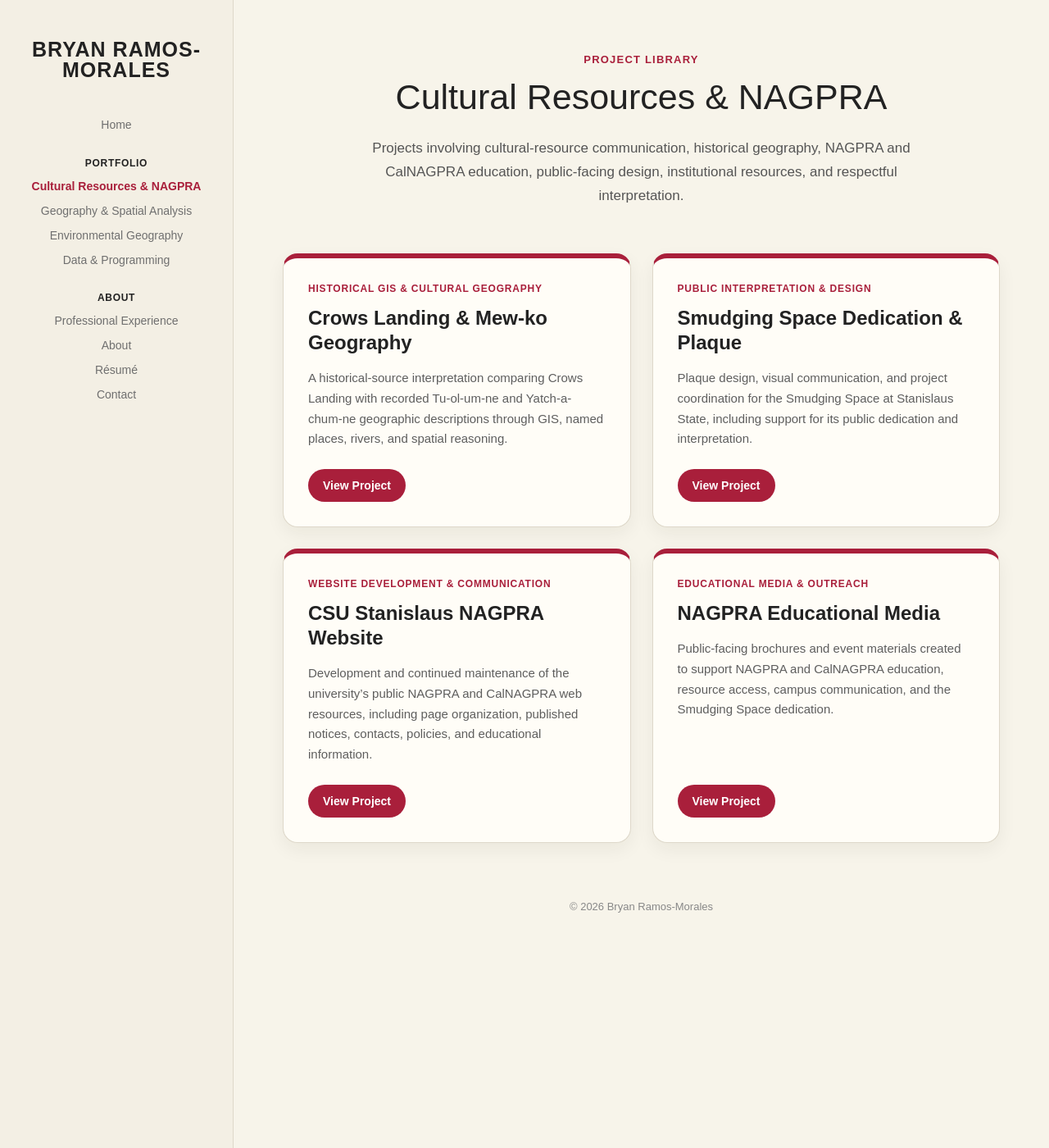
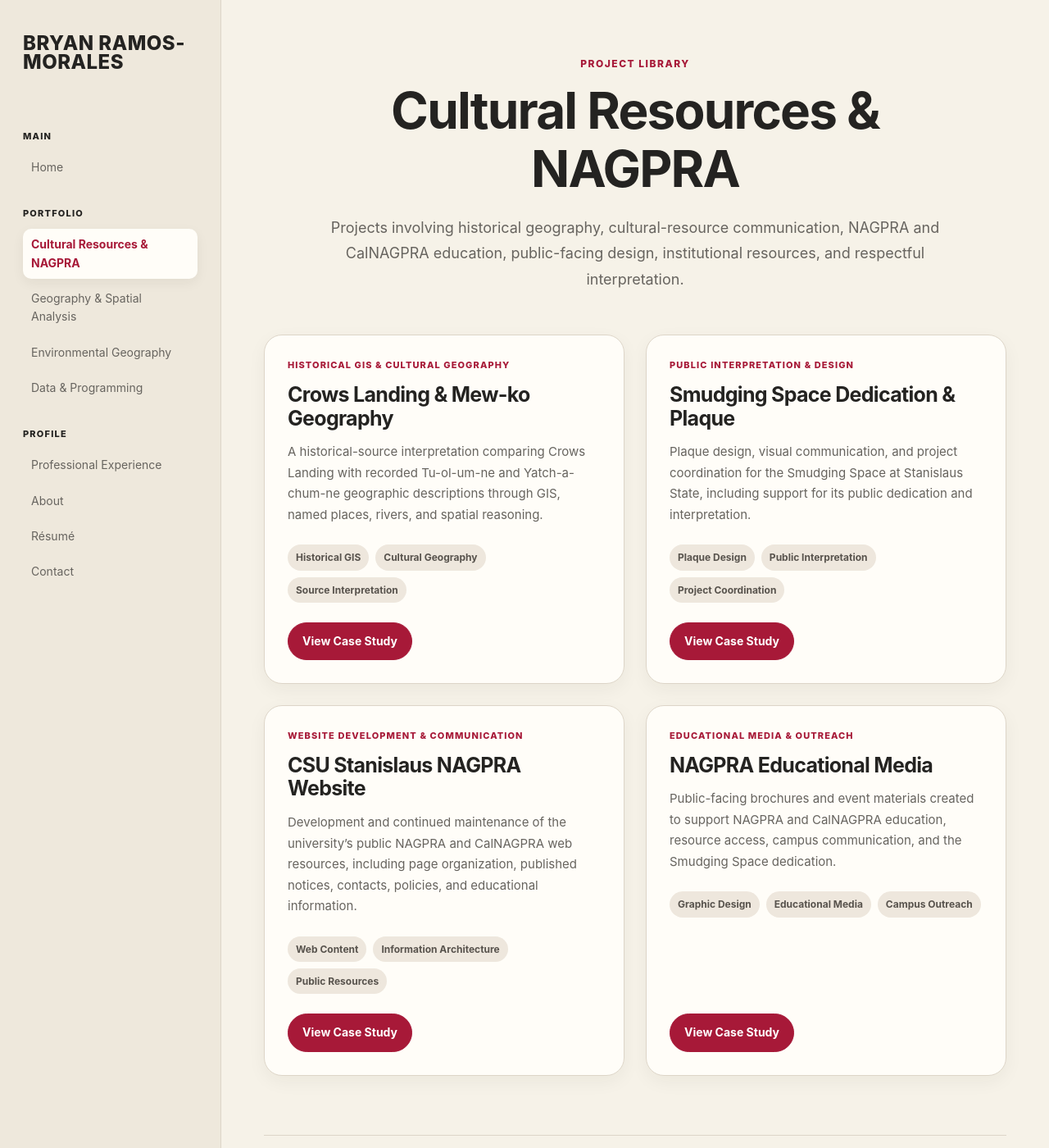
Before and after one commit to bramosmorales/bramosmorales.github.io, a Jekyll site: the page built from cultural-resources.html, in a window 1280 px wide and 1400 px high. Shown: the whole window at 82% size. Built offline with Jekyll 4.4.1, drawn with Linux system fonts in a browser that asks for light colours.

Commit message:
Update cultural-resources.html

```diff
--- a/cultural-resources.html
+++ b/cultural-resources.html
@@ -1,271 +1,29 @@
-<!DOCTYPE html>
-<html lang="en">
-<head>
-  <meta charset="UTF-8">
-  <meta name="viewport" content="width=device-width, initial-scale=1.0">
+---
+layout: default
+title: Cultural Resources & NAGPRA
+description: Cultural resources, historical geography, NAGPRA, public communication, and institutional projects.
+section: cultural-resources
+---
 
-  <title>Cultural Resources & NAGPRA | Bryan Ramos-Morales</title>
-
-  <style>
-    :root {
-      --background: #f7f4ea;
-      --sidebar: #f3efe4;
-      --text: #222222;
-      --muted: #6f6f6f;
-      --accent: #a91f3b;
-      --accent-dark: #85162d;
-      --border: #ded8ca;
-      --card: #fffdf7;
-    }
-
-    * {
-      box-sizing: border-box;
-    }
-
-    body {
-      margin: 0;
-      background: var(--background);
-      color: var(--text);
-      font-family: Arial, Helvetica, sans-serif;
-    }
-
-    .layout {
-      display: grid;
-      grid-template-columns: 285px 1fr;
-      min-height: 100vh;
-    }
-
-    .sidebar {
-      position: sticky;
-      top: 0;
-      height: 100vh;
-      padding: 48px 30px;
-      background: var(--sidebar);
-      border-right: 1px solid var(--border);
-      text-align: center;
-    }
-
-    .name {
-      margin-bottom: 45px;
-      font-size: 25px;
-      font-weight: 800;
-      line-height: 1;
-      letter-spacing: 1px;
-    }
-
-    .nav-label {
-      margin-top: 30px;
-      margin-bottom: 12px;
-      font-size: 12px;
-      font-weight: 800;
-      letter-spacing: 0.7px;
-      text-transform: uppercase;
-    }
-
-    .sidebar a {
-      display: block;
-      margin: 11px 0;
-      color: var(--muted);
-      text-decoration: none;
-      font-size: 14px;
-      line-height: 1.35;
-    }
-
-    .sidebar a:hover,
-    .sidebar a.active {
-      color: var(--accent);
-      font-weight: 700;
-    }
-
-    main {
-      padding: 65px 60px 80px;
-    }
-
-    .page-header {
-      max-width: 850px;
-      margin: 0 auto 55px;
-      text-align: center;
-    }
-
-    .eyebrow {
-      margin-bottom: 14px;
-      color: var(--accent);
-      font-size: 13px;
-      font-weight: 800;
-      letter-spacing: 1.2px;
-      text-transform: uppercase;
-    }
-
-    h1 {
-      margin: 0;
-      font-size: 43px;
-      font-weight: 500;
-      line-height: 1.15;
-    }
-
-    .intro {
-      max-width: 720px;
-      margin: 24px auto 0;
-      color: #555555;
-      font-size: 17px;
-      line-height: 1.7;
-    }
-
-    .project-grid {
-      display: grid;
-      grid-template-columns: repeat(2, minmax(0, 1fr));
-      gap: 26px;
-      max-width: 1000px;
-      margin: 0 auto;
-    }
-
-    .project-card {
-      display: flex;
-      flex-direction: column;
-      min-height: 295px;
-      padding: 30px;
-      background: var(--card);
-      border: 1px solid var(--border);
-      border-top: 6px solid var(--accent);
-      border-radius: 18px;
-      box-shadow: 0 8px 22px rgba(40, 33, 20, 0.06);
-      transition:
-        transform 0.2s ease,
-        box-shadow 0.2s ease;
-    }
-
-    .project-card:hover {
-      transform: translateY(-5px);
-      box-shadow: 0 14px 30px rgba(40, 33, 20, 0.1);
-    }
-
-    .project-type {
-      margin-bottom: 14px;
-      color: var(--accent);
-      font-size: 12px;
-      font-weight: 800;
-      letter-spacing: 0.8px;
-      text-transform: uppercase;
-    }
-
-    .project-card h2 {
-      margin: 0 0 16px;
-      font-size: 24px;
-      line-height: 1.25;
-    }
-
-    .project-card p {
-      margin: 0 0 24px;
-      color: #5e5e5e;
-      font-size: 15px;
-      line-height: 1.65;
-    }
-
-    .project-link {
-      display: inline-block;
-      align-self: flex-start;
-      margin-top: auto;
-      padding: 12px 18px;
-      background: var(--accent);
-      border-radius: 999px;
-      color: white;
-      text-decoration: none;
-      font-size: 14px;
-      font-weight: 700;
-    }
-
-    .project-link:hover {
-      background: var(--accent-dark);
-    }
-
-    footer {
-      margin-top: 70px;
-      color: #888888;
-      text-align: center;
-      font-size: 13px;
-    }
-
-    @media (max-width: 850px) {
-      .layout {
-        display: block;
-      }
-
-      .sidebar {
-        position: static;
-        width: 100%;
-        height: auto;
-        padding: 30px 20px;
-        border-right: none;
-        border-bottom: 1px solid var(--border);
-      }
-
-      .name {
-        margin-bottom: 25px;
-      }
-
-      main {
-        padding: 45px 20px 65px;
-      }
-
-      h1 {
-        font-size: 34px;
-      }
-
-      .project-grid {
-        grid-template-columns: 1fr;
-      }
-    }
-  </style>
-</head>
-
-<body>
-  <div class="layout">
-
-    <nav class="sidebar">
-      <div class="name">
-        BRYAN RAMOS-<br>MORALES
-      </div>
-
-      <a href="index.html">Home</a>
-
-      <div class="nav-label">Portfolio</div>
-      <a class="active" href="cultural-resources.html">
-        Cultural Resources &amp; NAGPRA
-      </a>
-      <a href="geography-spatial-analysis.html">
-        Geography &amp; Spatial Analysis
-      </a>
-      <a href="environmental-geography.html">
-        Environmental Geography
-      </a>
-      <a href="data-programming.html">
-        Data &amp; Programming
-      </a>
-
-      <div class="nav-label">About</div>
-      <a href="#">Professional Experience</a>
-      <a href="#">About</a>
-      <a href="#">Résumé</a>
-      <a href="#">Contact</a>
-    </nav>
-
-    <main>
 <header class="page-header">
   <div class="eyebrow">Project Library</div>
 
   <h1>Cultural Resources &amp; NAGPRA</h1>
 
-        <p class="intro">
-          Projects involving cultural-resource communication, historical
-          geography, NAGPRA and CalNAGPRA education, public-facing design,
-          institutional resources, and respectful interpretation.
+  <p class="lede">
+    Projects involving historical geography, cultural-resource communication,
+    NAGPRA and CalNAGPRA education, public-facing design, institutional
+    resources, and respectful interpretation.
   </p>
 </header>
 
 <section class="project-grid">
 
   <article class="project-card">
-          <div class="project-type">Historical GIS &amp; Cultural Geography</div>
+    <div class="project-card-body">
+      <div class="project-meta">
+        Historical GIS &amp; Cultural Geography
+      </div>
 
       <h2>Crows Landing &amp; Mew-ko Geography</h2>
 
@@ -275,13 +33,23 @@
         through GIS, named places, rivers, and spatial reasoning.
       </p>
 
-          <a class="project-link" href="#">
-            View Project
+      <div class="tag-list">
+        <span class="tag">Historical GIS</span>
+        <span class="tag">Cultural Geography</span>
+        <span class="tag">Source Interpretation</span>
+      </div>
+
+      <a class="button" href="#">
+        View Case Study
       </a>
+    </div>
   </article>
 
   <article class="project-card">
-          <div class="project-type">Public Interpretation &amp; Design</div>
+    <div class="project-card-body">
+      <div class="project-meta">
+        Public Interpretation &amp; Design
+      </div>
 
       <h2>Smudging Space Dedication &amp; Plaque</h2>
 
@@ -291,13 +59,23 @@
         public dedication and interpretation.
       </p>
 
-          <a class="project-link" href="#">
-            View Project
+      <div class="tag-list">
+        <span class="tag">Plaque Design</span>
+        <span class="tag">Public Interpretation</span>
+        <span class="tag">Project Coordination</span>
+      </div>
+
+      <a class="button" href="#">
+        View Case Study
       </a>
+    </div>
   </article>
 
   <article class="project-card">
-          <div class="project-type">Website Development &amp; Communication</div>
+    <div class="project-card-body">
+      <div class="project-meta">
+        Website Development &amp; Communication
+      </div>
 
       <h2>CSU Stanislaus NAGPRA Website</h2>
 
@@ -307,13 +85,23 @@
         published notices, contacts, policies, and educational information.
       </p>
 
-          <a class="project-link" href="#">
-            View Project
+      <div class="tag-list">
+        <span class="tag">Web Content</span>
+        <span class="tag">Information Architecture</span>
+        <span class="tag">Public Resources</span>
+      </div>
+
+      <a class="button" href="#">
+        View Case Study
       </a>
+    </div>
   </article>
 
   <article class="project-card">
-          <div class="project-type">Educational Media &amp; Outreach</div>
+    <div class="project-card-body">
+      <div class="project-meta">
+        Educational Media &amp; Outreach
+      </div>
 
       <h2>NAGPRA Educational Media</h2>
 
@@ -323,18 +111,16 @@
         communication, and the Smudging Space dedication.
       </p>
 
-          <a class="project-link" href="#">
-            View Project
+      <div class="tag-list">
+        <span class="tag">Graphic Design</span>
+        <span class="tag">Educational Media</span>
+        <span class="tag">Campus Outreach</span>
+      </div>
+
+      <a class="button" href="#">
+        View Case Study
       </a>
+    </div>
   </article>
 
 </section>
-
-      <footer>
-        © 2026 Bryan Ramos-Morales
-      </footer>
-    </main>
-
-  </div>
-</body>
-</html>
```
Lines whose indentation alone changed are shown as unchanged.
